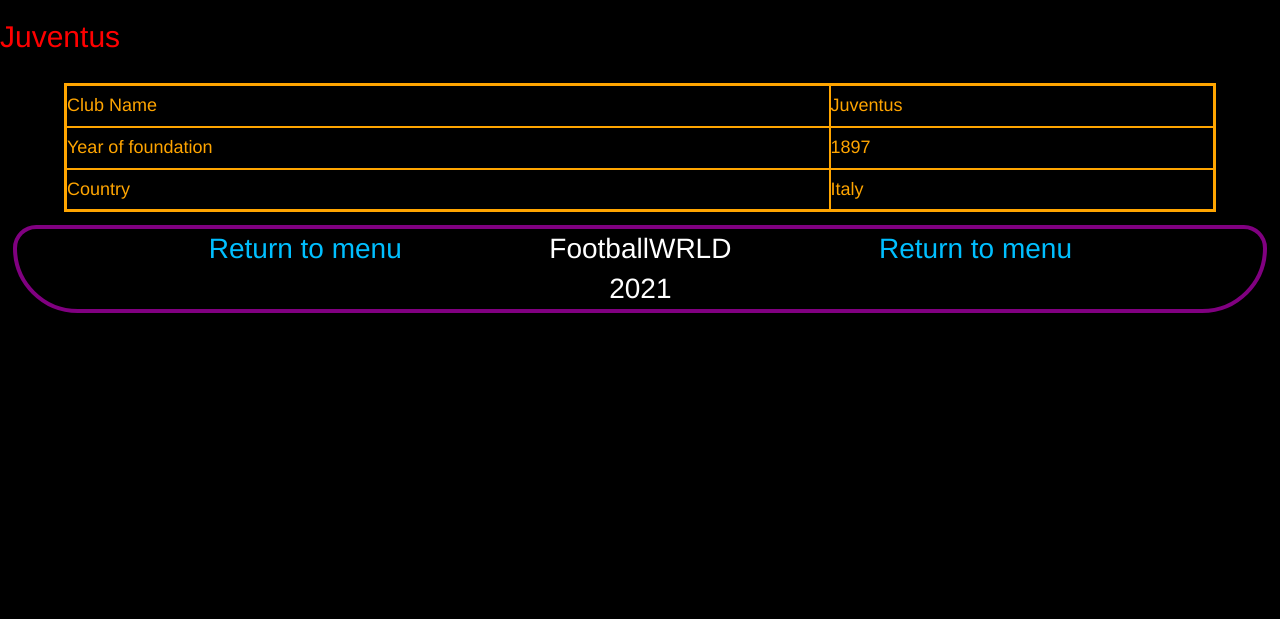
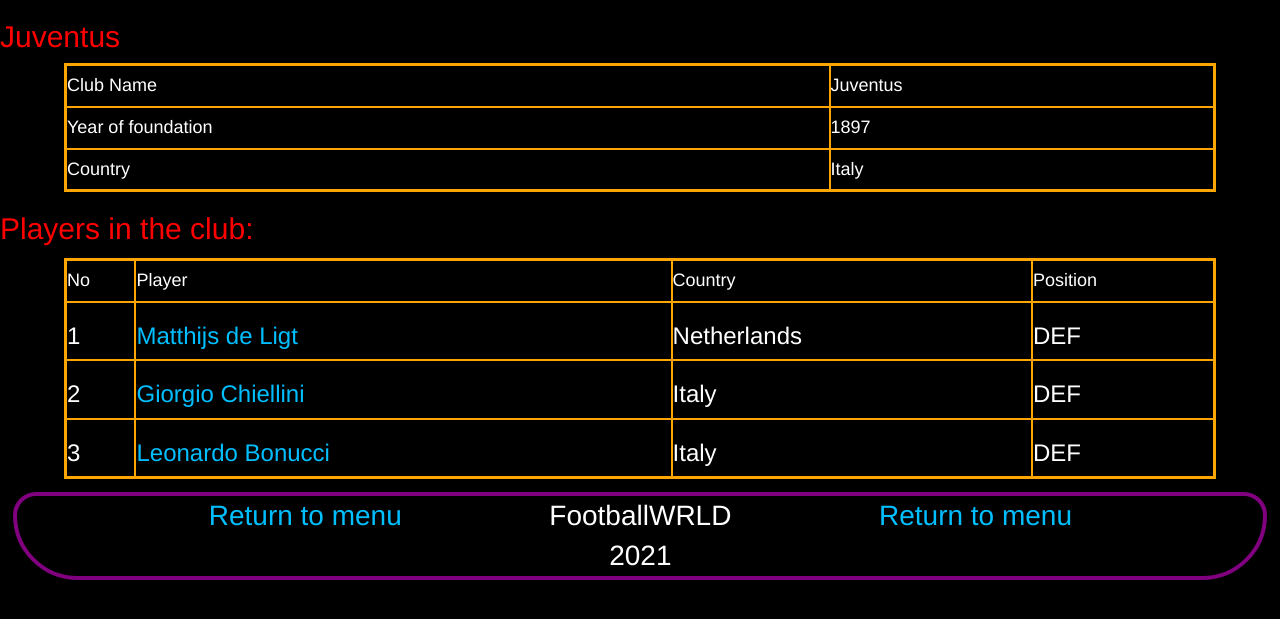
Before and after one commit to mmyszak999/FootballWRLD, a Django app: page /FootballWRLD/club/1 in a window 1280 px wide. Shown: the top 619 px of the page. Run offline with Django 3.2, Linux system fonts and the light colour scheme; data comes from the database, SQL or seed files in the repository; lists and menus that the app fills with data are empty; some libraries are stand-ins or nearby versions.

Commit message:
Add: add players list in the club site and change the font color in table

```diff
--- a/FW/static/FW/style.css
+++ b/FW/static/FW/style.css
@@ -111,6 +111,11 @@ table{
 
 th{
     border: 2px solid orange;
+    color: white;
+}
+
+tr{
+    color: white;
 }
 
 .FilterPlayer{
--- a/FW/templates/FW/Club.html
+++ b/FW/templates/FW/Club.html
@@ -10,7 +10,6 @@
 </head>
 <body>
     <h2>{{club.club_name}}</h2>
-    <br>
     <table>
         <tr>
             <th><h4>Club Name</h4></th>
@@ -25,9 +24,25 @@
             <th><h4>{{club.country}}</h4></th>
         </tr>
     </table>
-{% for pl in Player%}
-    <p>{{pl.surname}}</p>
+    <table style="margin-top: 1%";>
+        <h2> Players in the club: </h2>
+        <tr>
+            <th><h4>No</h4></th>
+            <th><h4>Player</h4></th>
+            <th><h4>Country</h4></th>
+            <th><h4>Position</h4></th>
+        </tr>
+    {% for pl in Player %}
+        <tr>
+            <th><h3>{{forloop.counter}}</h3></th>
+            <th><h3><a href="{% url 'FW:player' pl.id %}">{{pl.name}} {{pl.surname}} </a></h3></th>
+            <th><h3>{{pl.nationality}}</h3></th>
+            <th><h3>{{pl.position}}</h3></th>
+        </tr>
+    {% empty %}
+        <h2> No players available in the database</h2>
     {% endfor %}
+    </table>
 <footer id="Footer">
 <ol id="FooterList">
     <li><a href="{% url 'FW:index' %}">Return to menu</a></li>
--- a/FW/templates/FW/ClubsDatabase.html
+++ b/FW/templates/FW/ClubsDatabase.html
@@ -23,10 +23,9 @@
             <th><h3>{{club.country}}</h3></th>
         </tr>
     {% empty %}
-    </table>
         <h2> No players available in the database</h2>
     {% endfor %}
-    </table>
+            </table>
 <footer id="Footer">
 <ol id="FooterList">
     <li><a href="{% url 'FW:index' %}">Return to menu</a></li>
--- a/FW/templates/FW/PlayersDatabase.html
+++ b/FW/templates/FW/PlayersDatabase.html
@@ -25,7 +25,6 @@
             <th><h3>{{player.nationality}}</h3></th>
         </tr>
     {% empty %}
-    </table>
         <h2> No players available in the database</h2>
     {% endfor %}
     </table>
--- a/FW/views.py
+++ b/FW/views.py
@@ -43,8 +43,10 @@ class ClubView(generic.DetailView):
     model = Club
     template_name = 'FW/Club.html'
 
-    def get_queryset(self):
-        return Club.objects.all()
+    def get_context_data(self, **kwargs):
+        context = super().get_context_data(**kwargs)
+        context['Player'] = Player.objects.filter(club_id=self.kwargs['pk'])
+        return context
 
 
 class PlayersDatabaseView(generic.ListView):
```
